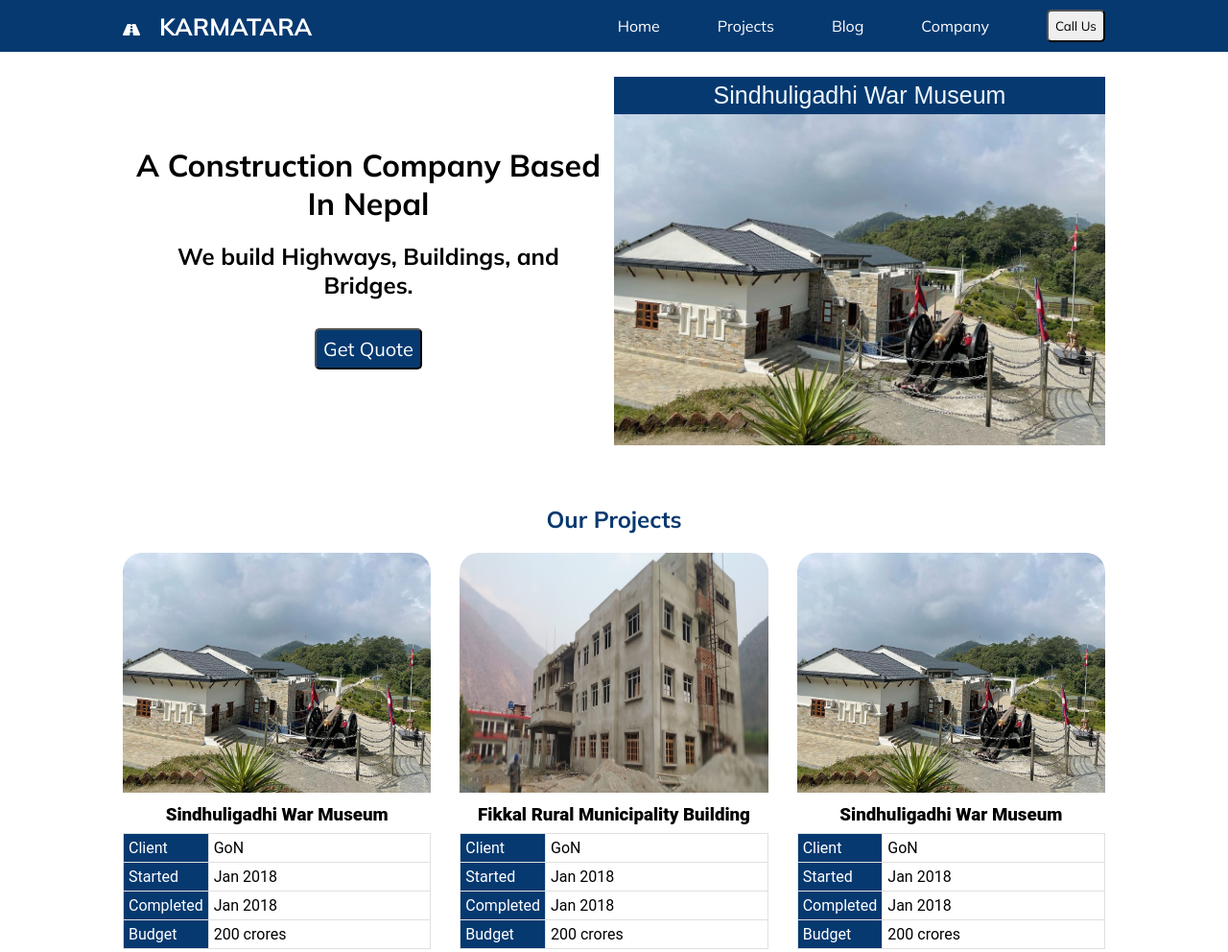
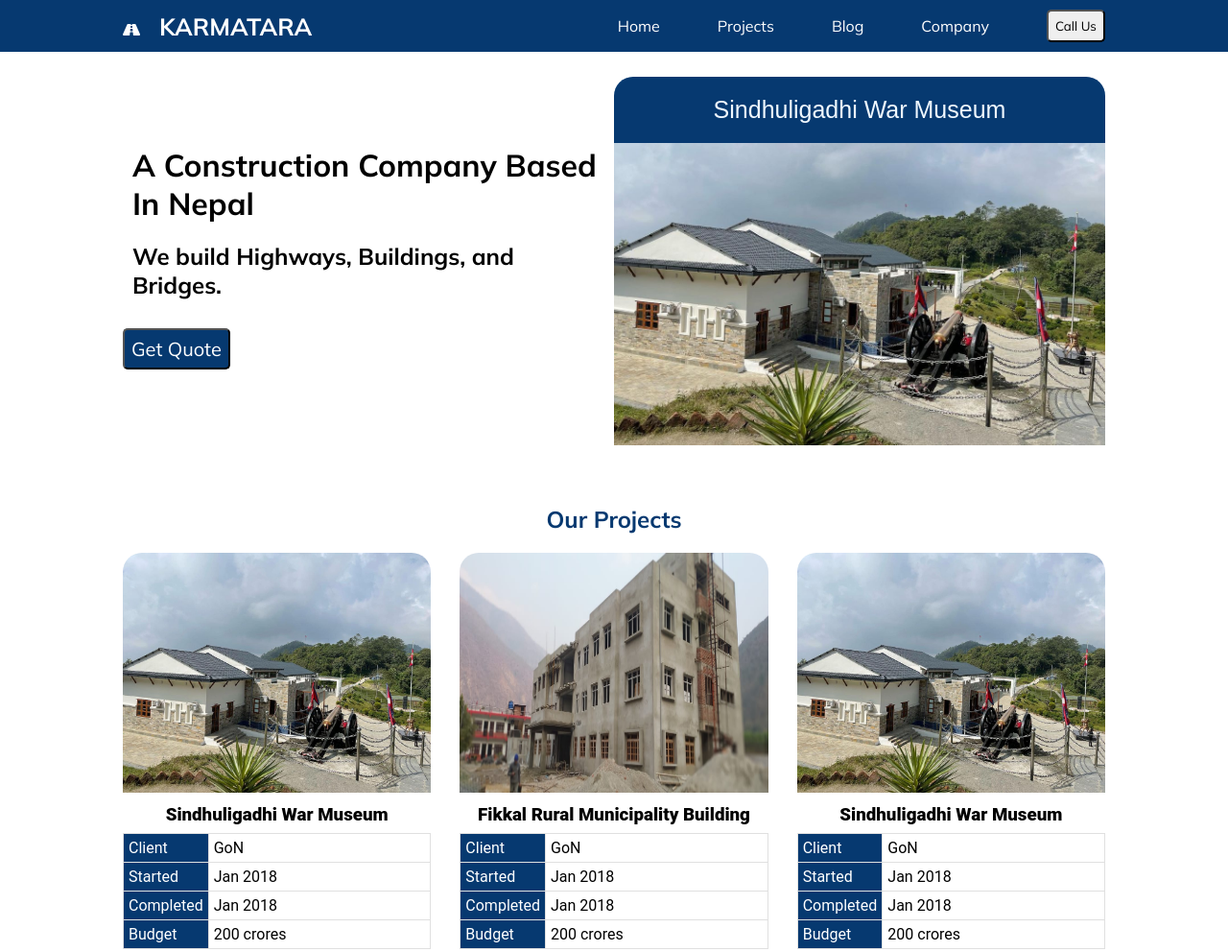
Before and after one commit to meashish11/karmatara123, a plain HTML site: page index.html in a window 1280 px wide. Shown: the top 992 px of the page at 96% size. Drawn offline with Linux system fonts and the light colour scheme.

Commit message:
Edit hero image

```diff
--- a/style.css
+++ b/style.css
@@ -68,13 +68,7 @@ header .main-nav li a {
 
 .hero-left {
     border-radius: 20px;
-    text-align: center;
 }
-
-.hero-image-container {
-    width: 100%;
-}
-
 
 .hero-left h1,
 h2 {
@@ -92,10 +86,13 @@ h2 {
 
 .hero-image-container {
     position: relative;
+    width: 100%;
+    border-radius: 20px 20px 0 0;
 }
 
 .display-image {
     width: 100%;
+    border-radius: 20px 20px 0 0;
 }
 
 .display-image-name {
@@ -107,8 +104,9 @@ h2 {
     text-align: center;
     position: absolute;
     top: 0;
-    padding: 5px 0;
+    padding: 20px 0;
     width: 100%;
+    border-radius: 20px 20px 0 0;
 }
 
 /* Project Showcase */
```
